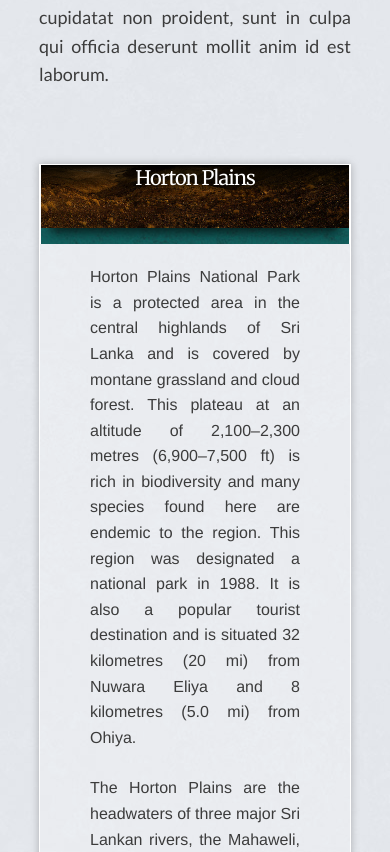
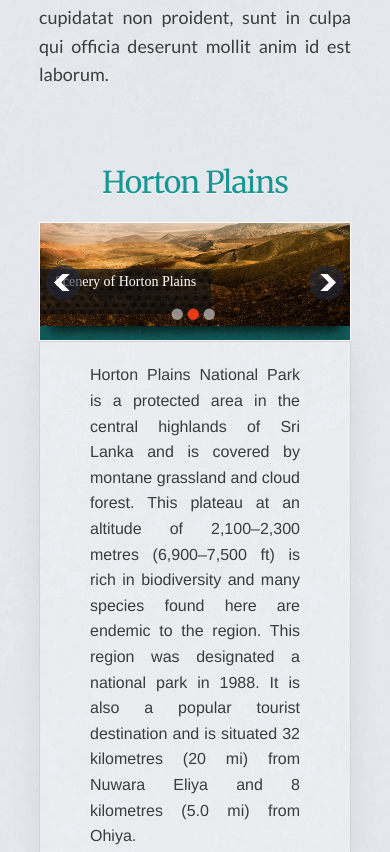
Before and after one commit to hasithar/Collingwood, a plain HTML site: page excursions.html in a window 390 px wide. Shown: the part 1285-2137 px from the top of the page. Drawn offline with nearby package versions, Linux system fonts and the light colour scheme.

Commit message:
Excrusins_New_Begin

```diff
--- a/css/excursions.css
+++ b/css/excursions.css
@@ -10,6 +10,170 @@
 
 /* Location
  –––––––––––––––––––––––––––––––––––––––––––––––––– */
+.excursion {
+}
+
+	.ex-image {
+			border: 1px solid rgba(255,255,255,1);
+			overflow: hidden;}
+
+		.ex-image img {
+					border-bottom:0px;
+					box-shadow:0 15px 10px -10px rgba(0,0,0,0.7);}
+
+
+	.excursion p {
+		font-family: 'Arimo', sans-serif;
+		font-weight: 300;
+		font-size: 1.6rem;}
+
+
+	.ex-copy {
+		padding: 2rem 5rem;
+		border: 1px solid #d4d3d3;
+		background-color: rgba(256,256,256,0.2);
+		box-shadow: 0 0 30px 0 rgba(0,0,0,0.07);
+		margin-top: -2rem;}
+
+	.ex-small .ex-copy {
+		margin-bottom: 0;
+	}
+
+
+
+
+
+ /*
+
+
+
+
+
+
+	.ex-heading {
+		position: relative;
+		padding: 0;
+		z-index: 3;
+		text-shadow: 0px 1px 10px rgba(0, 0, 0, 0.5);
+		top: 0;
+		font-size: 2rem;
+		color: #fff;
+		background: -moz-linear-gradient(top, rgba(0,0,0,1) 0%, rgba(0,0,0,0.75) 25%, rgba(0,0,0,0.5) 75%, rgba(0,0,0,0.05) 100%);
+		background: -webkit-gradient(linear, left top, left bottom, color-stop(0%,rgba(0,0,0,1)), color-stop(25%,rgba(0,0,0,0.75)), color-stop(75%,rgba(0,0,0,0.5)), color-stop(100%,rgba(0,0,0,0.05)));
+	background: -webkit-linear-gradient(top, rgba(0,0,0,1) 0%,rgba(0,0,0,0.75) 25%,rgba(0,0,0,0.5) 75%,rgba(0,0,0,0.05) 100%);
+	background: -o-linear-gradient(top, rgba(0,0,0,1) 0%,rgba(0,0,0,0.75) 25%,rgba(0,0,0,0.5) 75%,rgba(0,0,0,0.05) 100%);
+	background: -ms-linear-gradient(top, rgba(0,0,0,1) 0%,rgba(0,0,0,0.75) 25%,rgba(0,0,0,0.5) 75%,rgba(0,0,0,0.05) 100%);
+	background: linear-gradient(to bottom, rgba(0,0,0,1) 0%,rgba(0,0,0,0.75) 25%,rgba(0,0,0,0.5) 75%,rgba(0,0,0,0.05) 100%);
+	filter: progid:DXImageTransform.Microsoft.gradient( startColorstr='#000000', endColorstr='#0d000000',GradientType=0 );
+	}
+
+
+
+/* Larger than phablet
+@media (min-width: 550px) {
+	.ex-heading {
+	padding: 2rem 0;
+	font-size: 3rem;}
+
+	.ex-image {
+		padding-bottom: 4rem;}
+}
+
+/* Larger than desktop
+@media (min-width: 1000px) {
+		.ex-heading {
+		padding: 4.65rem 0;	}
+}
+
+/* Larger than Desktop HD
+@media (min-width: 1200px) {
+
+}
+
+
+
+
+
+
+*/
+
+
+
+
+
+
+
+
+
+
+
+
+
+
+
+
+
+
+
+
+
+
+
+
+
+
+
+
+
+
+
+
+
+
+
+
+
+
+
+
+
+
+
+
+
+
+
+
+
+
+
+
+
+
+
+
+
+
+
+
+
+
+
+
+
+
+
+
+
+
+
+
+
+
+
+
+
+ /*
 .excursion {
 	border: 1px solid #fff;
 	background-color: rgba(256,256,256,0.2);
@@ -52,7 +216,7 @@
 
 
 
-/* Larger than phablet */
+/* Larger than phablet
 @media (min-width: 550px) {
 	.ex-heading {
 	padding: 2rem 0;
@@ -62,13 +226,13 @@
 		padding-bottom: 4rem;}
 }
 
-/* Larger than desktop */
+/* Larger than desktop
 @media (min-width: 1000px) {
 		.ex-heading {
 		padding: 4.65rem 0;	}
 }
 
-/* Larger than Desktop HD */
+/* Larger than Desktop HD
 @media (min-width: 1200px) {
 
 }
@@ -100,3 +264,5 @@
 	.img-info {
 		overflow: inherit;
 	}
+
+*/
--- a/css/index.css
+++ b/css/index.css
@@ -24,6 +24,10 @@ h2 {
 
 	.content-heading {
 		font-size: 2.4rem;}
+
+	.ex-heading {
+		font-size: 3rem;
+	}
 
 
 h3 {
--- /dev/null
+++ b/css/skdslider.css
@@ -0,0 +1,149 @@
+.skdslider{
+ width:100%;
+ position: relative;
+ display: block;
+ overflow:hidden;
+}
+
+.skdslider:after {
+    content: '';
+    padding-top: 38%;
+    display: block;
+}
+
+.skdslider ul.slides{ margin:0; padding:0; list-style-type:none;}
+.skdslider ul.slides li
+{
+   display: none;
+}
+.skdslider ul.slides li img{
+
+	border:0;
+}
+
+.skdslider ul.slide-navs {
+    bottom: 10px;
+    left: 50%;
+    position: absolute;
+	list-style-type: none;
+    margin: 0;
+    padding: 0;
+}
+
+
+.skdslider ul.slide-navs li {
+    float: left;
+	background: url("image/slide-bg.png") no-repeat scroll 0 0 transparent;
+	height:12px;
+	width:12px;
+	margin-right:4px;
+	cursor:pointer;
+}
+.skdslider ul.slide-navs li.current-slide {
+  background: url("image/slide-bg-active.png") no-repeat scroll 0 0 transparent;
+}
+
+.skdslider .slide-desc {
+    background: url("image/slide_desc.png") repeat scroll 0 0 transparent;
+    left: 0;
+    padding: 0 15px 0 15px;
+    position: absolute;
+    bottom: 15%;
+    max-width: 85%;
+	display:inline-block;
+}
+.skdslider .slide-desc > h2 {
+    color: #CFDB0C;
+    font-family: 'Oswald';
+    font-size: 25px;
+    margin-bottom: 10px;
+    margin-top: 10px;
+    text-transform: uppercase;
+}
+
+.skdslider .slide-desc > p {
+    color: #FFFFFF;
+    font-family: 'Oswald';
+    font-size: 16px;
+    line-height: 20px;
+    margin-top: 5px;
+}
+.skdslider .slide-desc > p a.more {
+    color:#990000;
+	font-size:20px;
+	text-decoration:none;
+}
+.skdslider .slide-desc > p a.more:hover {
+text-decoration:underline;
+}
+
+.skdslider a.prev{
+    background: url("image/left.png") no-repeat scroll 0 0 transparent;
+	width:35px;
+	height:35px;
+	display:block;
+	cursor:pointer;
+	position:absolute;
+	top:50%;
+	left:2%;
+	margin-top:-17px;
+}
+
+.skdslider a.next{
+    background: url("image/right.png") no-repeat scroll 0 0 transparent;
+	width:35px;
+	height:35px;
+	display:block;
+	cursor:pointer;
+	position:absolute;
+	top:50%;
+	right:2%;
+	margin-top:-17px;
+}
+.skdslider a.prev:hover{
+
+}
+.skdslider a.next:hover{
+
+}
+
+.skdslider a.play{
+    background: url("image/play.png") no-repeat scroll center center transparent;
+	width:35px;
+	height:35px;
+	display:none;
+	cursor:pointer;
+	position:absolute;
+	top:50%;
+	left:48%;
+	margin-top:-17px;
+}
+
+.skdslider a.pause{
+    background: url("image/pause.png") no-repeat scroll center center transparent;
+	width:35px;
+	height:35px;
+	display:none;
+	cursor:pointer;
+	position:absolute;
+	top:50%;
+	left:48%;
+	margin-top:-17px;
+}
+/*Some Responsive CSS */
+@media screen and (max-width:767px) {
+	.skdslider .slide-desc > h2 {
+		font-size: 20px;
+		margin-bottom: 5px;
+		margin-top: 5px;
+	}
+
+	.skdslider .slide-desc > p {
+		font-size: 14px;
+		line-height: 15px;
+		margin-top: 5px;
+	}
+	.skdslider .slide-desc > p a.more {
+		font-size:14px;
+	}
+}
--- a/excursions.html
+++ b/excursions.html
@@ -11,6 +11,7 @@
     <link rel="stylesheet" href="css/slidebars.min.css" type="text/css">
     <link rel="stylesheet" href="css/normalize.css">
     <link rel="stylesheet" href="css/skeleton.css">
+    <link rel="stylesheet" href="css/skdslider.css">
     <link rel="stylesheet" href="css/index.css">
     <link rel="stylesheet" href="css/about.css">
     <link rel="stylesheet" href="css/facilities.css">
@@ -26,6 +27,9 @@
     <!-- scripts -->
     <script src="js/jquery-1.11.1.js"></script>
     <script src="js/slidebars.min.js"></script>
+    <script src="js/bgswitcher.js"></script>
+    <script src="js/bgswitcher.js"></script>
+    <script src="js/skdslider.min.js"></script>
     <script src="js/script.main.js"></script>
 </head>
 
@@ -154,16 +158,36 @@
     <!-- Location one
     –––––––––––––––––––––––––––––––––––––––––––––––––– -->
     <div class="row excursion ex-large">
-        <!-- image -->
+        <!-- heading -->
+        <h2 class="ex-heading">Horton Plains</h2>
+
+        <!-- sliding images -->
         <div class="row u-full-width ex-image">
-            <!-- heading -->
-            <h2 class="ex-heading">Horton Plains</h2>
+            <!-- image list -->
+            <ul id="demo1" class="slides">
+                <li>
+                    <img src="img/excursions/1.jpg" alt="Horton Place" class="u-max-full-width">
+                    <div class="slide-desc">
+                        <p>Scenery of Horton Plains</p>
+                    </div>
+                </li>
 
-            <!-- image -->
-            <img src="img/excursions/1.jpg" alt="" class="u-max-full-width">
-            <!-- end image -->
+                <li>
+                    <img src="img/excursions/2.jpg" alt="Horton Place" class="u-max-full-width">
+                    <div class="slide-desc">
+                        <p>Scenery of Horton Plains</p>
+                    </div>
+                </li>
 
-        </div> <!-- end image -->
+                <li>
+                    <img src="img/excursions/3.jpg" alt="Horton Place" class="u-max-full-width">
+                    <div class="slide-desc">
+                        <p>Scenery of Horton Plains</p>
+                    </div>
+                </li>
+            </ul> <!-- end image list -->
+        </div>
+        <!-- end sliding images -->
 
         <!-- copy -->
         <div class="row ex-copy">
@@ -175,29 +199,6 @@
 
             <p class="justified">Horton Plains is located on the southern plateau of the central highlands of Sri Lanka.The peaks of Kirigalpoththa (2,389 metres (7,838 ft)) and Thotupola Kanda (2,357 metres (7,733 ft)), the second and the third highest of Sri Lanka, are situated to the west and north respectively. The park's elevation ranges from 2,100–2,300 metres (6,900–7,500 ft).The rocks found in the park belong to the Archaean age and belong to the high series of the Precambrian era and are made up of Khondalites, Charnockites and granitic gneisses.The soil type is of the red-yellow podsolic group and the surface layer is covered with decayed organic matter.
             </p>
-
-            <!-- images -->
-            <div class="row">
-                <div class="four columns">
-                    <img src="img/excursions/t_1.jpg" alt="Horton Plaines" class="u-max-full-width">
-                    <div class="img-info">
-                        <h3>Scenery of Horton planes</h3>
-                    </div>
-                </div>
-
-                <div class="four columns">
-                    <img src="img/excursions/t_2.jpg" alt="Horton Plaines" class="u-max-full-width">
-                     <div class="img-info">
-                        <h3>Scenery of Horton planes</h3>
-                    </div>
-                </div>
-
-                <div class="four columns">
-                    <img src="img/excursions/t_3.jpg" alt="Horton Plaines" class="u-max-full-width"> <div class="img-info">
-                        <h3>Scenery of Horton planes</h3>
-                    </div>
-                </div>
-            </div> <!-- end images -->
         </div>  <!-- end copy -->
     </div>  <!-- end location one -->
 
--- a/js/script.main.js
+++ b/js/script.main.js
@@ -14,7 +14,7 @@ $(document).ready(function(){
 
 
 
-
+jQuery('#demo1').skdslider({delay:5000, animationSpeed: 2000,showNextPrev:true,showPlayButton:true,autoSlide:true,animationType:'fading'});
 
 
 
```
Also changed, not shown: facilities.html (+1 -1 lines), rooms.html (+1 -0 lines), css/image/left.png (added), css/image/loader.gif (added), css/image/next.png (added), css/image/pause.png (added), css/image/play.png (added), css/image/right.png (added), css/image/slide-bg-active.png (added), css/image/slide-bg.png (added), css/image/slide_desc.png (added), js/skdslider.min.js (added), 3 other files.
